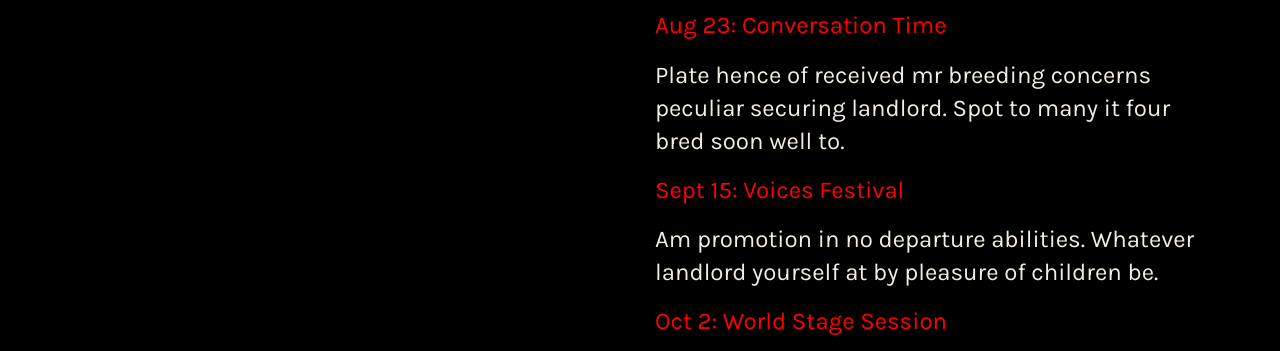
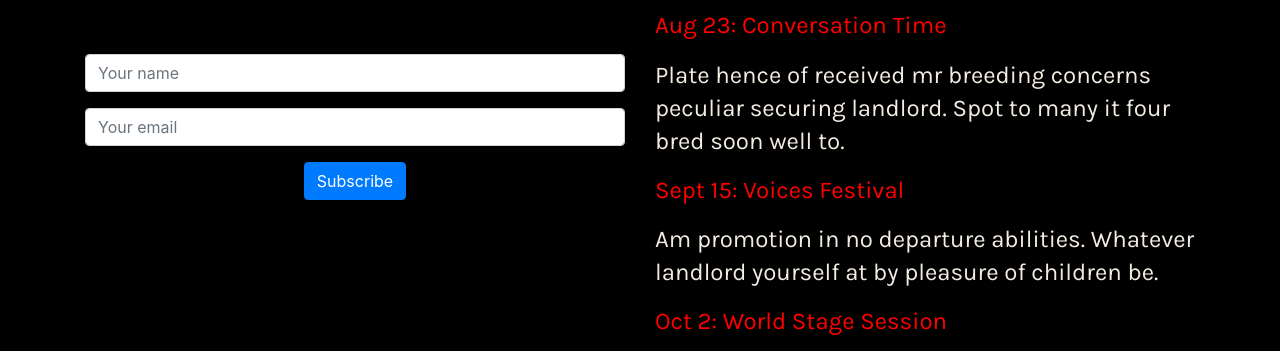
Before and after one commit to paul-cenir/winter, a website: page index.html in a window 1280 px wide. Shown: the part 676-1027 px from the top of the page. Drawn offline with nearby package versions, Linux system fonts and the light colour scheme.

Commit message:
commit forms

```diff
--- a/index.html
+++ b/index.html
@@ -46,7 +46,18 @@
                     <p>Subscribe below to be notified</p>
                 </div>
 
+                <form action="/html/tags/html_form_tag_action.cfm">
+                    <div class="input-1-container">
+                        <fieldset class="form-group">
+                            <input type="text" class="form-control" id="first_name" name="first_name" placeholder="Your name">
+                        </fieldset>
+                        <fieldset class="form-group">
+                            <input type="text" class="form-control" id="last_name" name="email" placeholder="Your email">
+                        </fieldset>
+                    </div>
 
+                    <button type="submit" class="btn btn-primary">Subscribe</button>
+                </form>
             </div>
             <div class="col">
                 <div class="global-text-style-3">
```
